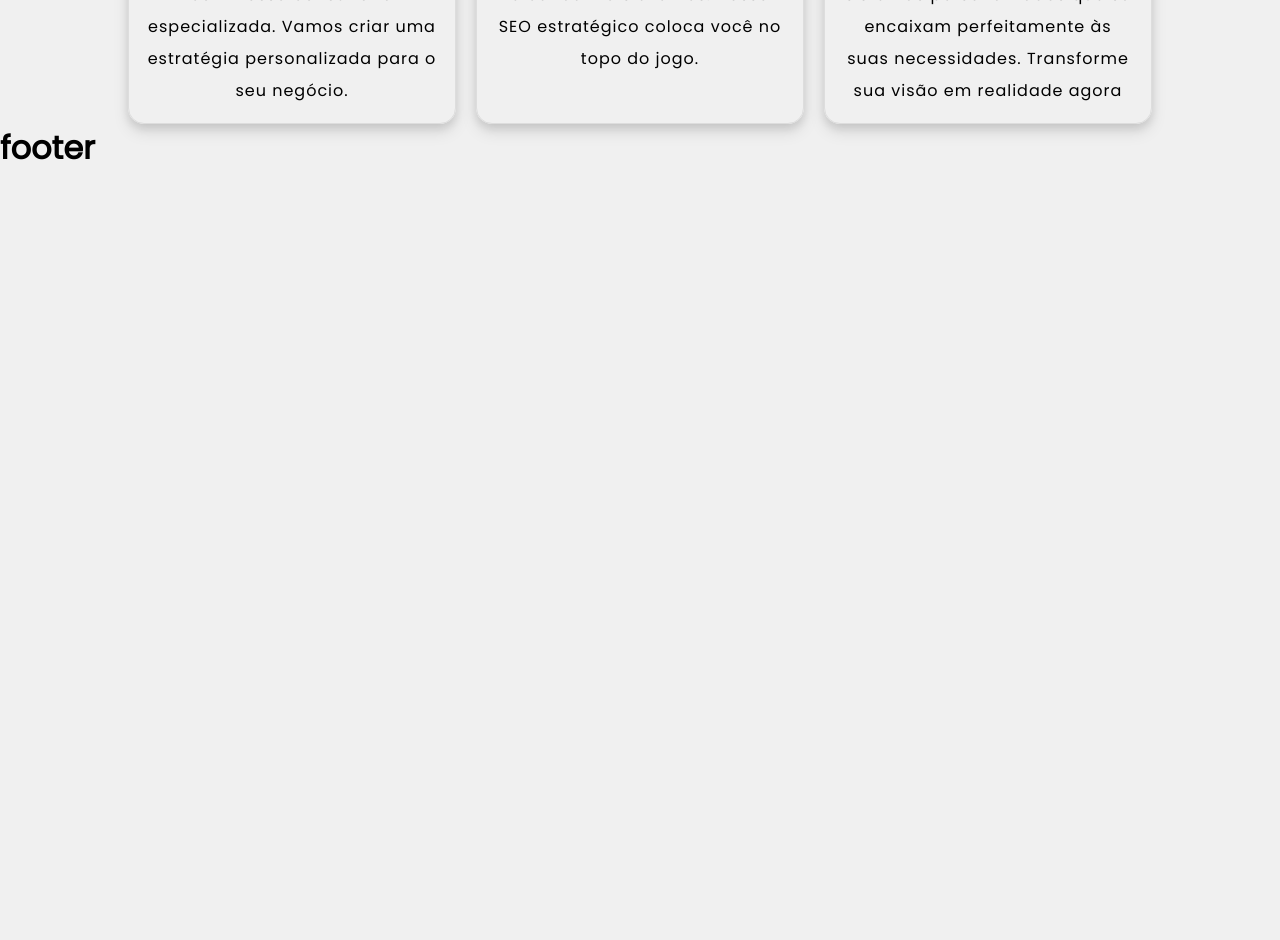
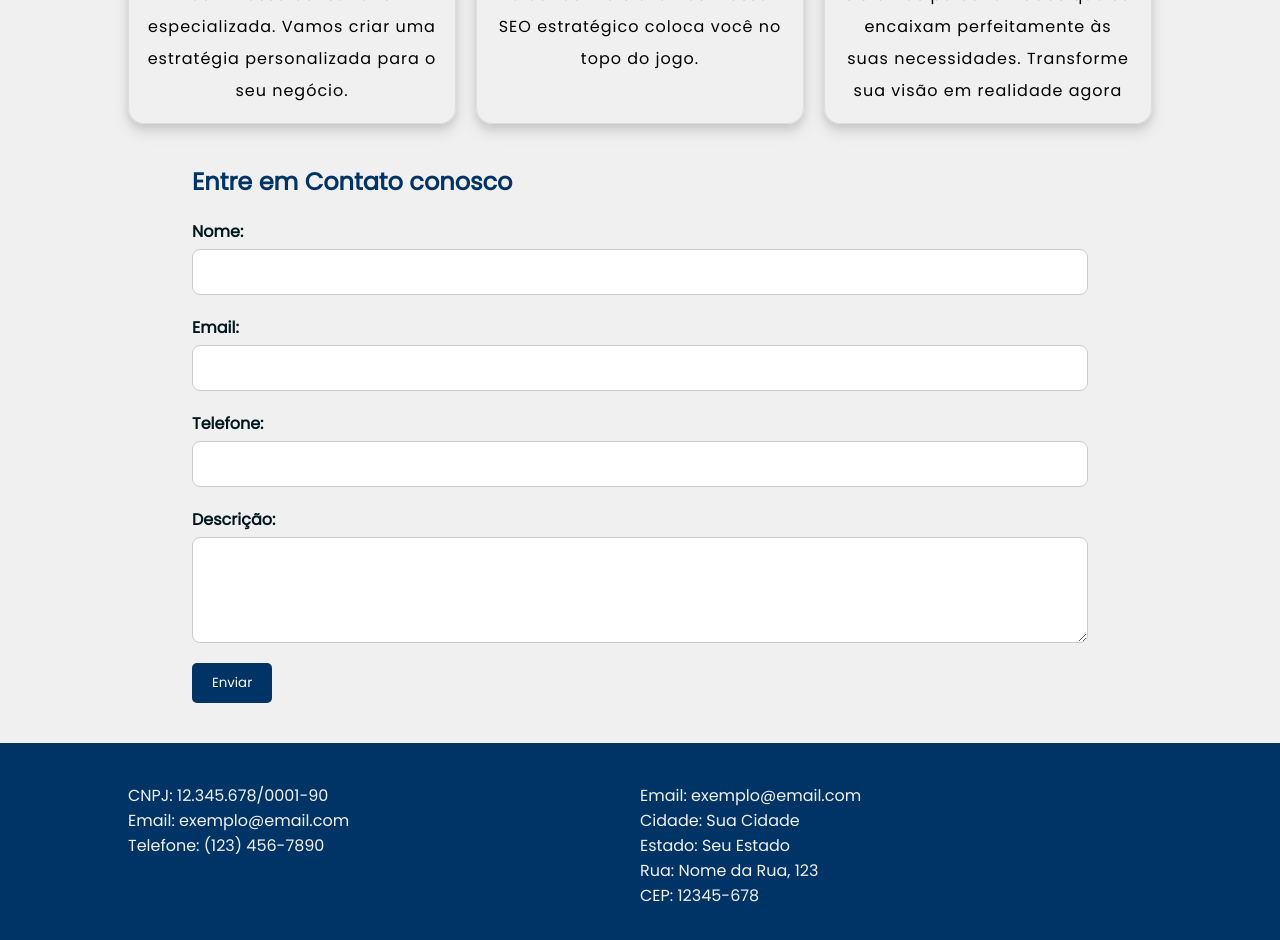
Before and after one commit to joao-belmiro/portal-wb, a Nuxt app: page / in a window 1280 px wide. Shown: the part 1700-2640 px from the top of the page. Before the commit the page ends 1872 px from the top, so only its background shows below. Built offline with nearby package versions, Linux system fonts and the light colour scheme.

Commit message:
footer e formulário de envio

```diff
--- a/app.vue
+++ b/app.vue
@@ -5,6 +5,7 @@
     <Presentation></Presentation>
     <Proposit></Proposit>
     <Segments/>
+    <Contact-form/>
     <Footer></Footer>
   </div>
 </template>
--- a/components/ContactForm.vue
+++ b/components/ContactForm.vue
@@ -1,15 +1,141 @@
 <template>
-  <div>
-
+  <div class="contact-form">
+    <h2 class="text-primary">
+      Entre em Contato conosco</h2>
+    <form @submit.prevent="submitForm">
+      <div class="form-group">
+        <label for="nome">Nome:</label>
+        <input
+          type="text"
+          id="nome"
+          v-model="formData.nome"
+          @focus="inputFocus"
+          @blur="inputBlur"
+        />
+      </div>
+      <div class="form-group">
+        <label for="email">Email:</label>
+        <input
+          type="email"
+          id="email"
+          v-model="formData.email"
+          @focus="inputFocus"
+          @blur="inputBlur"
+        />
+      </div>
+      <div class="form-group">
+        <label for="telefone">Telefone:</label>
+        <input
+          type="tel"
+          id="telefone"
+          v-model="formData.telefone"
+          @focus="inputFocus"
+          @blur="inputBlur"
+        />
+      </div>
+      <div class="form-group">
+        <label for="descricao">Descrição:</label>
+        <textarea
+          id="descricao"
+          v-model="formData.descricao"
+          rows="4"
+          @focus="inputFocus"
+          @blur="inputBlur"
+        ></textarea>
+      </div>
+      <button type="submit">Enviar</button>
+    </form>
   </div>
 </template>
 
 <script>
 export default {
-
-}
+  data() {
+    return {
+      formData: {
+        nome: "",
+        email: "",
+        telefone: "",
+        descricao: "",
+      },
+      inputFocused: false,
+    };
+  },
+  methods: {
+    submitForm() {
+      // Lógica para enviar o formulário
+      console.log("Dados do formulário:", this.formData);
+      // Aqui você pode enviar os dados do formulário para o servidor ou executar qualquer outra ação necessária
+    },
+    inputFocus() {
+      this.inputFocused = true;
+    },
+    inputBlur() {
+      this.inputFocused = false;
+    },
+  },
+};
 </script>
 
-<style>
+<style scoped lang="scss">
+.contact-form {
+  max-width: 70%;
+  margin: 20px auto;
+  padding: 20px;
+  border-radius: 10px;
+  display: flex;
+  flex-direction: column;
 
+  h2 {
+    font-size: 1.5rem;
+    margin-bottom: 20px;
+  }
+
+  .form-group {
+    margin-bottom: 20px;
+    display: flex;
+    flex-direction: column;
+
+    label {
+      color: $dark;
+      font-weight: bold;
+      margin-bottom: 5px;
+    }
+    input,
+    textarea {
+      padding: 12px;
+      border: 1px solid #ccc;
+      border-radius: 8px;
+      transition: border-color 0.3s;
+      flex: 1;
+
+      &:focus {
+        border-color: $primary; /* Substitua $primary pela sua variável de cor */
+      }
+    }
+
+    textarea {
+      resize: vertical;
+    }
+  }
+
+  .input-row {
+    display: flex;
+
+    .form-group {
+      flex: 1;
+      margin-right: 10px;
+    }
+  }
+
+  button {
+    background-color: $primary; /* Substitua $primary pela sua variável de cor */
+    color: #fff;
+    padding: 10px 20px;
+    border: none;
+    border-radius: 5px;
+    cursor: pointer;
+    align-self: flex-start;
+  }
+}
 </style>
--- a/components/Footer.vue
+++ b/components/Footer.vue
@@ -1,17 +1,63 @@
 <template>
-    <footer>
-        <h1>
-            footer
-        </h1>
-    </footer>
+  <footer class="footer">
+    <div class="footer-content">
+      <div class="column">
+        <p>CNPJ: 12.345.678/0001-90</p>
+        <p>Email: exemplo@email.com</p>
+        <p>Telefone: (123) 456-7890</p>
+      </div>
+      <div class="column">
+        <p>Email: exemplo@email.com</p>
+        <p>Cidade: Sua Cidade</p>
+        <p>Estado: Seu Estado</p>
+        <p>Rua: Nome da Rua, 123</p>
+        <p>CEP: 12345-678</p>
+      </div>
+    </div>
+  </footer>
 </template>
 
 <script>
 export default {
-
-}
+  name: 'Footer',
+};
 </script>
 
-<style>
+<style scoped lang="scss">
+.footer {
+  background-color: $primary; /* Substitua $background pela sua variável de cor */
+  color: $background;
+  padding: 30px 0;
+  text-align: left;
+  width: 100%;
+}
 
+.footer-content {
+  max-width: 80%;
+  margin: 0 auto;
+  display: flex;
+
+  align-items: flex-start;
+}
+
+.column {
+  flex: 1;
+  text-align: left;
+  margin: 10px 0; /* Espaço entre as colunas */
+}
+
+.column p {
+  margin: 0;
+  font-size: 16px;
+}
+
+/* Adicione regras de mídia para tornar o footer responsivo */
+@media (max-width: 768px) {
+  .footer-content {
+    flex-direction: column; /* Empilha as colunas uma acima da outra */
+  }
+  .column {
+    flex: none; /* Remove a flexibilidade para que as colunas não se estendam horizontalmente */
+  }
+}
 </style>
```
